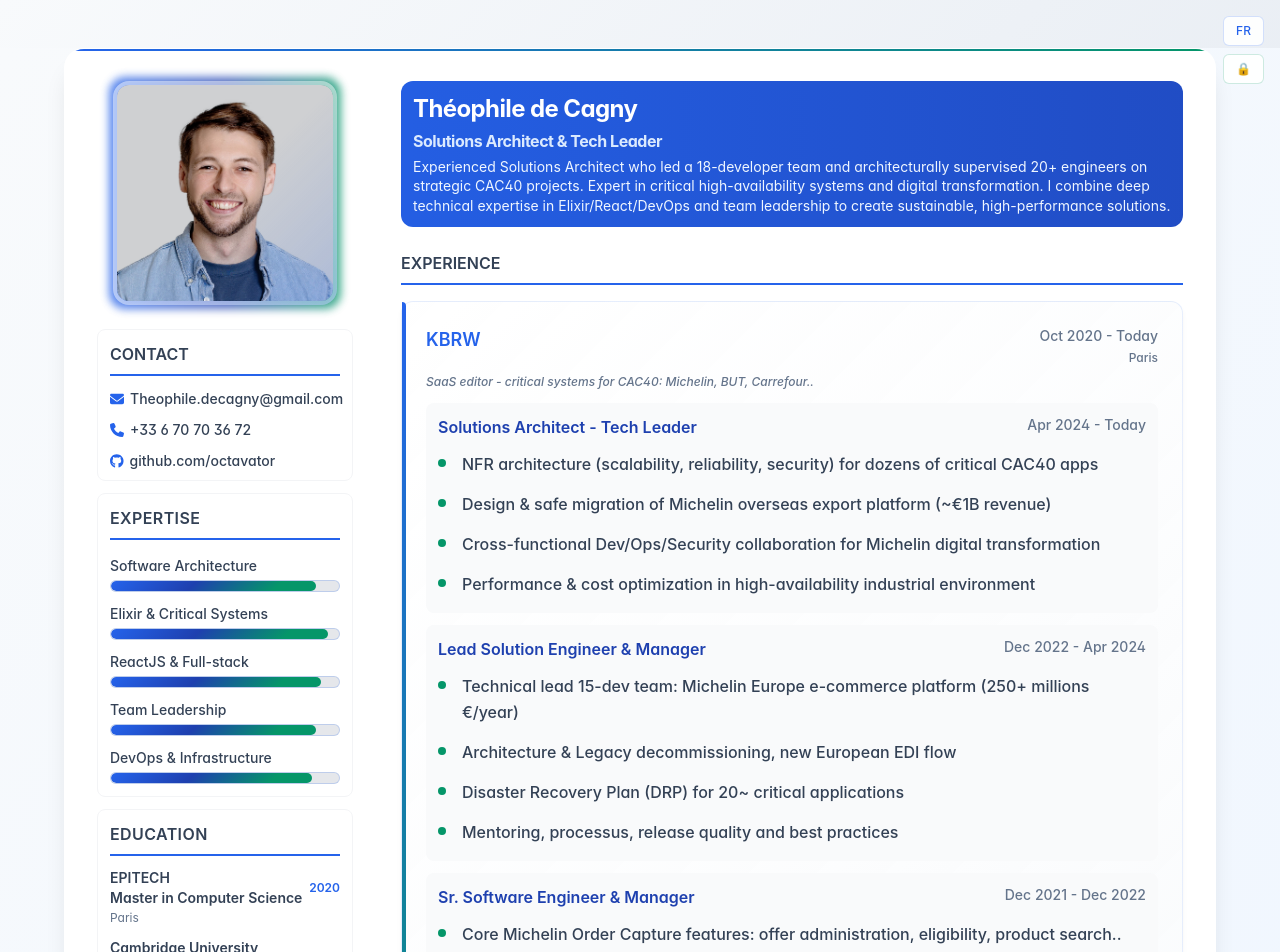
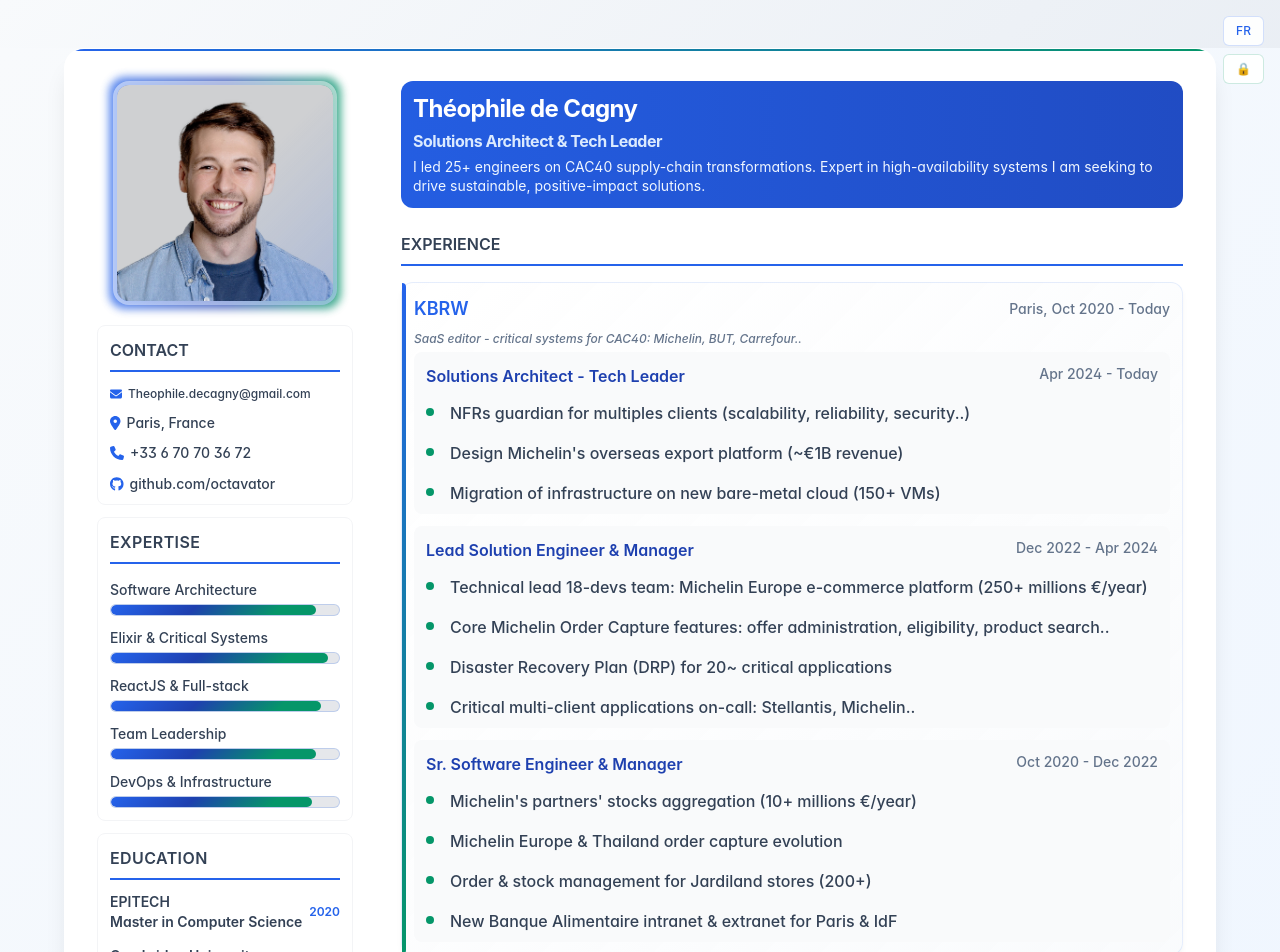
Before and after one commit to octavator/tdc-web-cv, a React (Create React App) app: page / in a window 1280 px wide. Shown: the top 952 px of the page. Built offline with nearby package versions, Linux system fonts and the light colour scheme.

Commit message:
Final version for English ! just a few details left in french version

```diff
--- a/src/components/Education.tsx
+++ b/src/components/Education.tsx
@@ -17,7 +17,6 @@ const Education: React.FC = () => {
           name="Master in Computer Science"
           frenchName="Master en Informatique"
           graduationYear="2020"
-          location="Paris"
         />
       </div>
       <div className="space-y-2">
--- a/src/components/PersonalInfos.tsx
+++ b/src/components/PersonalInfos.tsx
@@ -15,6 +15,7 @@ interface PersonalInfosItemProps {
   icon: IconDefinition;
   text: string;
   isSensitive?: boolean;
+  textSize?: string;
 }
 
 const PersonalInfos: React.FC = () => {
@@ -29,6 +30,7 @@ const PersonalInfos: React.FC = () => {
         icon={faEnvelope}
         text="Theophile.decagny@gmail.com"
         isSensitive={true}
+        textSize="text-xs"
       />
 
       {/* Age does not seem to be essential info */}
@@ -39,7 +41,7 @@ const PersonalInfos: React.FC = () => {
       /> */}
 
       {/* Might be redundant as every work experience specifices Paris */}
-      {/* <PersonalInfosItem icon={faLocationDot} text="Paris, France" /> */}
+      <PersonalInfosItem icon={faLocationDot} text="Paris, France" />
 
       <PersonalInfosItem icon={faPhone} text="+33 6 70 70 36 72" />
 
@@ -63,11 +65,12 @@ const PersonalInfosItem: React.FC<PersonalInfosItemProps> = ({
   icon,
   text,
   isSensitive = false,
+  textSize = "text-sm"
 }) => {
   const isCensored = useCensoredStore((state) => state.isCensored);
 
   return (
-    <div className="info-section flex items-start mb-2 text-sm text-cv-dark-grey w-full">
+    <div className={`info-section flex items-start mb-2 text-cv-dark-grey w-full ${textSize}`}>
       <FontAwesomeIcon
         icon={icon}
         className="info-icon text-cv-primary mr-1.5 mt-1 flex-shrink-0"
--- a/src/components/ProfilePicture.tsx
+++ b/src/components/ProfilePicture.tsx
@@ -6,13 +6,13 @@ const ProfilePicture: React.FC = () => {
   const isCensored = useCensoredStore((state) => state.isCensored);
 
   return (
-    <div className="profile-picture mb-6 flex justify-center">
+    <div className="profile-picture mb-5 flex justify-center">
       <div className="relative group">
         <div className="absolute -inset-1 bg-gradient-to-r from-cv-primary via-cv-secondary to-cv-accent rounded-2xl blur-sm opacity-75 group-hover:opacity-100 transition duration-1000 group-hover:duration-200 animate-tilt"></div>
         <div className="relative">
           <img
             src={profileImg}
-            alt="CTO Profile"
+            alt="Théophile de Cagny's picture"
             className={`relative rounded-2xl w-56 h-56 object-cover border-4 border-white/50 backdrop-blur-sm transition-all duration-300 group-hover:scale-105 ${
               isCensored ? "blur-md select-none" : ""
             }`}
--- a/src/components/Summary.tsx
+++ b/src/components/Summary.tsx
@@ -20,8 +20,10 @@ const Summary: React.FC = () => {
       </h3>
       <div className="summary-resume text-sm text-blue-50 leading-snug max-w-4xl">
         {isFrench
-          ? "Solutions Architect expérimenté ayant dirigé une équipe de 18 développeurs et supervisé architecturalement 20+ ingénieurs sur des projets stratégiques CAC40. Expert en systèmes critiques haute disponibilité et transformation digitale. Je combine expertise technique approfondie en Elixir/React/DevOps et leadership d'équipe pour créer des solutions durables et performantes."
-          : "Experienced Solutions Architect who led a 18-developer team and architecturally supervised 20+ engineers on strategic CAC40 projects. Expert in critical high-availability systems and digital transformation. I combine deep technical expertise in Elixir/React/DevOps and team leadership to create sustainable, high-performance solutions."}
+          ? "J’ai dirigé 25 ingénieurs sur des SI du CAC 40. Expert en systèmes haute disponibilité, je souhaite concevoir des solutions durables à impact positif."
+          : "I led 25+ engineers on CAC40 supply-chain transformations. Expert in high-availability systems I am seeking to drive sustainable, positive-impact solutions."}
+          {/* ? "Solutions Architect expérimenté ayant dirigé une équipe de 18 développeurs et supervisé architecturalement 20+ ingénieurs sur des projets stratégiques CAC40. Expert en systèmes critiques haute disponibilité et transformation digitale. Je combine expertise technique approfondie en Elixir/React/DevOps et leadership d'équipe pour créer des solutions durables et performantes."   */}
+          {/* : "Experienced Solutions Architect who led a 18-developer team and architecturally supervised 20+ engineers on strategic CAC40 projects. Expert in critical high-availability systems and digital transformation. I combine deep technical expertise in Elixir/React/DevOps and team leadership to create sustainable, high-performance solutions."} */}
       </div>
     </div>
   );
--- a/src/components/WorkExperienceItem.tsx
+++ b/src/components/WorkExperienceItem.tsx
@@ -24,15 +24,15 @@ const WorkExperienceItem: React.FC<WorkExperienceItemProps> = ({ data }) => {
     : data.description.english;
 
   return (
-    <div className="xp-block bg-white rounded-xl p-3 pb-0 border border-gray-100 mb-4 border-l-4 border-l-cv-primary">
-      <div className="xp-establishment text-lg font-semibold text-cv-primary mb-1.5 flex items-start justify-between">
+    <div className="xp-block bg-white rounded-xl pb-0 border border-gray-100 mb-4 border-l-4 border-l-cv-primary">
+      <div className="xp-establishment text-lg font-semibold text-cv-primary mb-1.5 flex items-center justify-between">
         <span className="xp-client-name">{companyName}</span>
-        <div className="xp-extra-infos text-cv-light-grey text-sm font-medium flex flex-col items-end">
-          <div className="xp-timerange mb-1">{timeRange}</div>
-          <div className="xp-location text-xs">{data.location}</div>
+        <div className="xp-extra-infos text-cv-light-grey text-sm font-medium flex items-end">
+          <div className="xp-location mr-1">{data.location},</div>
+          <div className="xp-timerange">{timeRange}</div>
         </div>
       </div>
-      <div className="xp-establishment-resume text-xs font-medium italic text-cv-light-grey mb-3 leading-relaxed">
+      <div className="xp-establishment-resume text-xs font-medium italic text-cv-light-grey mb-1 leading-relaxed">
         {description}
       </div>
 
--- a/src/components/WorkExperiencePosition.tsx
+++ b/src/components/WorkExperiencePosition.tsx
@@ -19,7 +19,7 @@ const WorkExperiencePosition: React.FC<WorkExperiencePositionProps> = ({
   const tasks = isFrench ? position.tasks.french : position.tasks.english;
 
   return (
-    <div className="xp-position bg-gray-50 rounded-lg p-3 mb-3">
+    <div className="xp-position bg-gray-50 rounded-lg p-3 mb-3 pb-1" >
       <div className="xp-title flex items-start justify-between mb-2">
         <div className="text-base font-semibold text-cv-secondary">{title}</div>
         <div className="xp-extra-infos text-cv-light-grey text-sm font-medium">
--- a/src/data/workExperienceData.ts
+++ b/src/data/workExperienceData.ts
@@ -44,16 +44,14 @@ export const workExperienceData: WorkExperienceData[] = [
         },
         tasks: {
           french: [
-            "Architecture NFR (scalabilité, fiabilité, sécurité) pour dizaines d'apps critiques CAC40",
-            "Conception & migration sécurisée plateforme export maritime Michelin (~1Md€ de CA)",
-            "Collaboration Dev/Ops/Security pour transformation digitale Michelin",
-            "Optimisation performance & coûts environnement haute disponibilité industriel",
+            "Garant NFRs pour plusieurs clients (scalabilité, fiabilité, sécurité..)",
+            "Conception plateforme pour grands exports Michelin (~1Md€ de CA)",
+            "Migration d'infrastructure sur nouveau cloud bare-metal (150+ VMs)",
           ],
           english: [
-            "NFR architecture (scalability, reliability, security) for dozens of critical CAC40 apps",
-            "Design & safe migration of Michelin overseas export platform (~€1B revenue)",
-            "Cross-functional Dev/Ops/Security collaboration for Michelin digital transformation",
-            "Performance & cost optimization in high-availability industrial environment",
+            "NFRs guardian for multiples clients (scalability, reliability, security..)",
+            "Design Michelin's overseas export platform (~€1B revenue)",
+            "Migration of infrastructure on new bare-metal cloud (150+ VMs)",
           ],
         },
       },
@@ -68,16 +66,16 @@ export const workExperienceData: WorkExperienceData[] = [
         },
         tasks: {
           french: [
-            "Lead technique équipe 15 dev: plateforme e-commerce Michelin Europe (250+ millions €/an)",
-            "Architecture & décommissionnement Legacy, nouveau flux EDI européen",
+            "Lead technique équipe 18 devs: plateforme e-commerce Michelin Europe (250+ millions €/an)",
+            "Features centrales site Europe Michelin: administration, éligiblité, ATP..",
             "Plan de Reprise d'Activité (DRP) de 20~ applications critiques",
-            "Formations, processus, qualité releases et bonnes pratiques",
+            "Astreinte applications critiques multi-clients: Stellantis, Michelin..",
           ],
           english: [
-            "Technical lead 15-dev team: Michelin Europe e-commerce platform (250+ millions €/year)",
-            "Architecture & Legacy decommissioning, new European EDI flow",
+            "Technical lead 18-devs team: Michelin Europe e-commerce platform (250+ millions €/year)",
+            "Core Michelin Order Capture features: offer administration, eligibility, product search..",
             "Disaster Recovery Plan (DRP) for 20~ critical applications",
-            "Mentoring, processus, release quality and best practices",
+            "Critical multi-client applications on-call: Stellantis, Michelin..",
           ],
         },
       },
@@ -87,43 +85,21 @@ export const workExperienceData: WorkExperienceData[] = [
           english: "Sr. Software Engineer & Manager",
         },
         timeRange: {
-          french: "Déc 2021 - Déc 2022",
-          english: "Dec 2021 - Dec 2022",
+          french: "Oct 2020 - Déc 2022",
+          english: "Oct 2020 - Dec 2022",
         },
         tasks: {
           french: [
-            "Features centrales Order Capture Michelin: administration offres, éligibilité, recherche produit..",
-            "Projet agrégation stocks distributeurs partenaires",
-            "Cadrage, conception & management de l'équipe de dev",
-            "Astreinte applications critiques multi-clients (Michelin, Stellantis, Ba&sh..)",
+            "Agrégation stocks partenaires Michelin (10+ millions €/an)",
+            "Évolutions site Michelin prise de commande Europe",
+            "Gestion des commandes & stocks magasins Jardiland (200+)",
+            "Nouvel intranet & extranet Banque Alimentaire Paris & IdF",
           ],
           english: [
-            "Core Michelin Order Capture features: offer administration, eligibility, product search..",
-            "Partner distributor stock aggregation project (10+ millions in value)",
-            "Scoping, design & management of development team",
-            "Critical multi-client applications on-call (Michelin, Stellantis, Ba&sh..)",
-          ],
-        },
-      },
-      {
-        title: {
-          french: "Ingénieur Développeur",
-          english: "Software Engineer",
-        },
-        timeRange: {
-          french: "Oct 2020 - Déc 2021",
-          english: "Oct 2020 - Dec 2021",
-        },
-        tasks: {
-          french: [
-            "Évolutions site Michelin prise de commande Europe",
-            "Maintenance & évolution OMS & WMS Jardiland en solo",
-            "Développement intranet/extranet BAPIF",
-          ],
-          english: [
-            "Michelin Europe & Thailand order capture site evolution",
-            "Solo Jardiland OMS & WMS maintenance & evolution",
-            "BAPIF new intranet/extranet development",
+            "Michelin's partners' stocks aggregation (10+ millions €/year)",
+            "Michelin Europe & Thailand order capture evolution",
+            "Order & stock management for Jardiland stores (200+)",
+            "New Banque Alimentaire intranet & extranet for Paris & IdF",
           ],
         },
       },
--- a/src/index.css
+++ b/src/index.css
@@ -112,7 +112,7 @@ h3 {
 }
 
 .xp-block {
-  @apply mb-8 p-6 rounded-xl;
+  @apply mb-4 p-3  rounded-xl;
   border: 1px solid rgba(37, 99, 235, 0.1);
   background: linear-gradient(
     135deg,
@@ -286,7 +286,7 @@ h3 {
     .interest-icon {
       position: absolute !important;
       left: 0 !important;
-      top: 34px !important;
+      top: 8px !important;
       width: 24px !important;
       text-align: center !important;
     }
```
